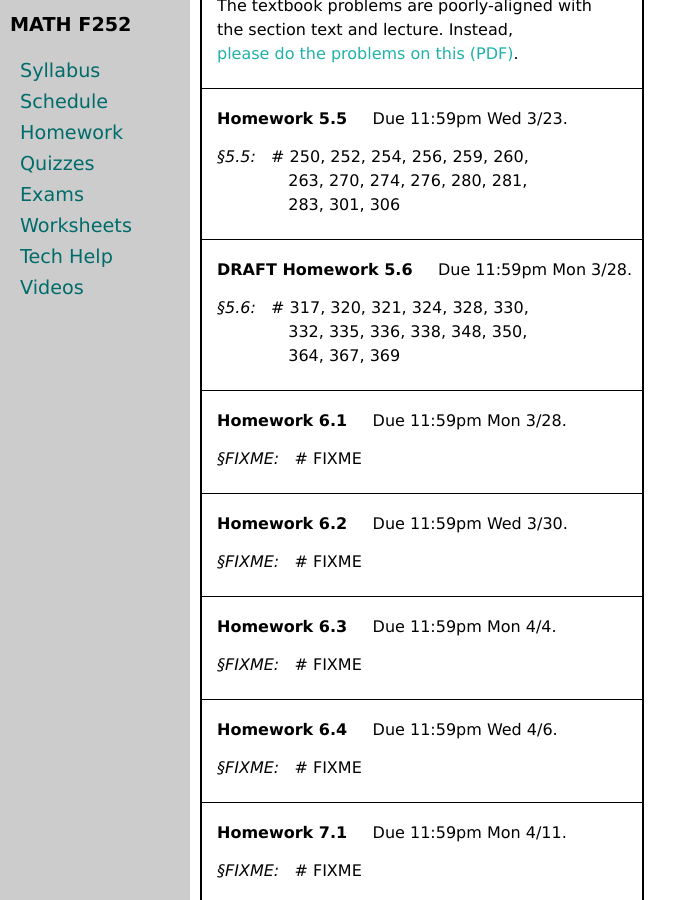
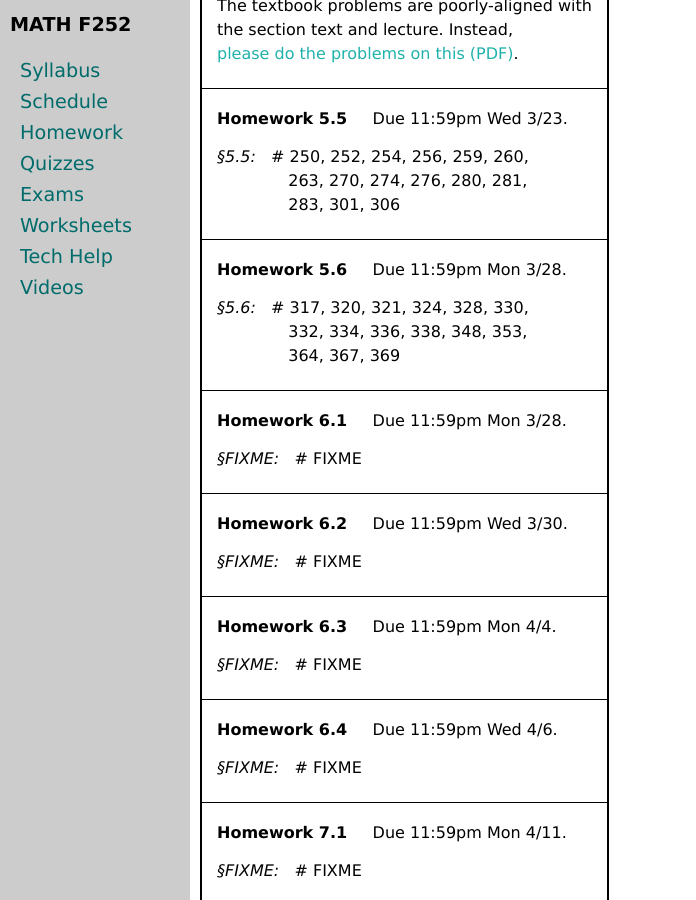
Before and after one commit to uaf-math/calc2, a Jekyll site: the page built from homework.md, in a window 1280 px wide and 900 px high, scrolled down 3098 px. Shown: the whole window, without its empty margins (0-696 px from the left). Built offline with Jekyll 4.4.1, drawn with Linux system fonts in a browser that asks for light colours.

Commit message:
Finalized Homework 5.6

```diff
--- a/_data/homework.yml
+++ b/_data/homework.yml
@@ -130,12 +130,12 @@ homework:
     problems: 250, 252, 254, 256, 259, 260,
     cont: 263, 270, 274, 276, 280, 281,
     contcont: 283, 301, 306
-- name: DRAFT Homework 5.6
+- name: Homework 5.6
   due: 11:59pm Mon 3/28
   sections:
   - section: 5.6
     problems: 317, 320, 321, 324, 328, 330,
-    cont: 332, 335, 336, 338, 348, 350,
+    cont: 332, 334, 336, 338, 348, 353,
     contcont: 364, 367, 369
 - name: Homework 6.1
   due: 11:59pm Mon 3/28
```
